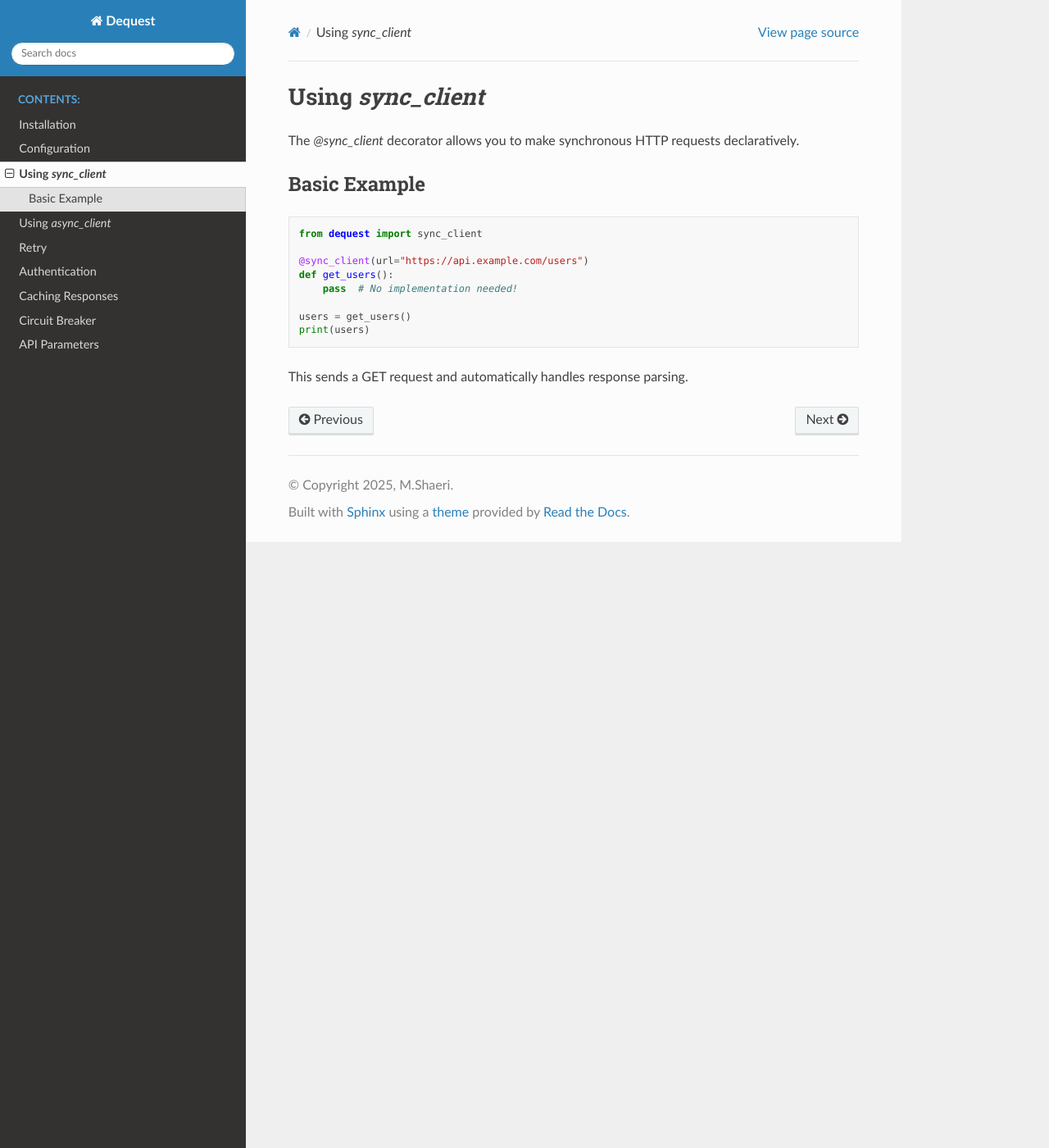
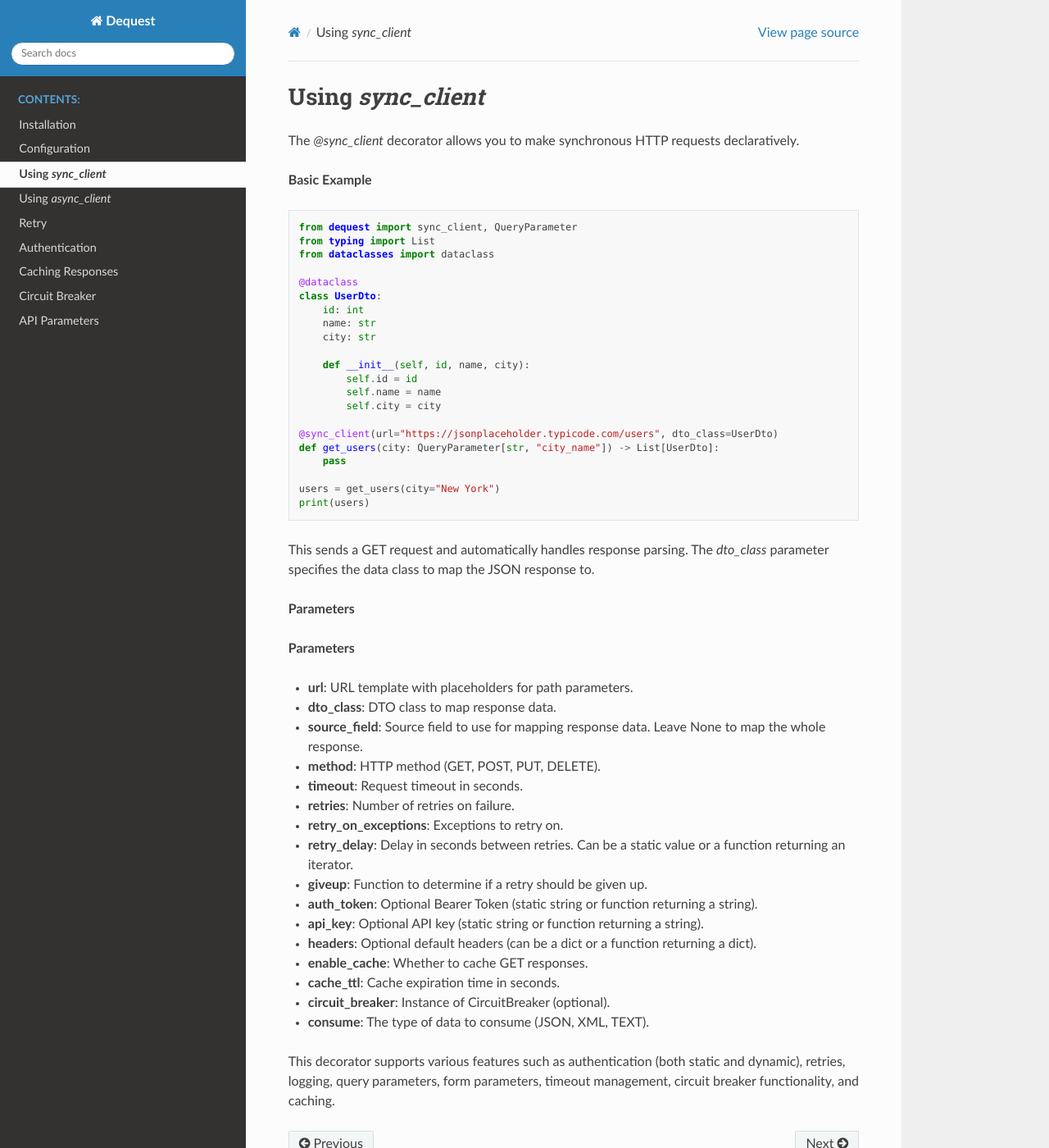
Before and after one commit to birddevelper/dequest-documentation, a Sphinx documentation site: the page built from docs/source/sync_client.rst, in a window 1280 px wide and 1400 px high. Shown: the whole window at 82% size. Built offline with Sphinx 7.4.7 and the Read the Docs theme 3.1.0, drawn with Linux system fonts in a browser that asks for light colours; pages that are not in the unit, such as notebooks, are missing from menus.

Commit message:
doc: enhance async_client and sync_client documentation with detailed parameter descriptions and examples

```diff
--- a/docs/source/sync_client.rst
+++ b/docs/source/sync_client.rst
@@ -3,18 +3,54 @@ Using `sync_client`
 
 The `@sync_client` decorator allows you to make synchronous HTTP requests declaratively.
 
-Basic Example
--------------
+**Basic Example**
 
 .. code-block:: python
 
-   from dequest import sync_client
+    from dequest import sync_client, QueryParameter
+    from typing import List
+    from dataclasses import dataclass
 
-   @sync_client(url="https://api.example.com/users")
-   def get_users():
-       pass  # No implementation needed!
+    @dataclass
+    class UserDto:
+        id: int
+        name: str
+        city: str
 
-   users = get_users()
-   print(users)
+        def __init__(self, id, name, city):
+            self.id = id
+            self.name = name
+            self.city = city
 
-This sends a GET request and automatically handles response parsing.
+    @sync_client(url="https://jsonplaceholder.typicode.com/users", dto_class=UserDto)
+    def get_users(city: QueryParameter[str, "city_name"]) -> List[UserDto]:
+        pass
+
+    users = get_users(city="New York")
+    print(users)
+
+
+This sends a GET request and automatically handles response parsing. The `dto_class` parameter specifies the data class to map the JSON response to.
+
+**Parameters**
+
+**Parameters**
+
+- **url**: URL template with placeholders for path parameters.
+- **dto_class**: DTO class to map response data.
+- **source_field**: Source field to use for mapping response data. Leave None to map the whole response.
+- **method**: HTTP method (GET, POST, PUT, DELETE).
+- **timeout**: Request timeout in seconds.
+- **retries**: Number of retries on failure.
+- **retry_on_exceptions**: Exceptions to retry on.
+- **retry_delay**: Delay in seconds between retries. Can be a static value or a function returning an iterator.
+- **giveup**: Function to determine if a retry should be given up.
+- **auth_token**: Optional Bearer Token (static string or function returning a string).
+- **api_key**: Optional API key (static string or function returning a string).
+- **headers**: Optional default headers (can be a dict or a function returning a dict).
+- **enable_cache**: Whether to cache GET responses.
+- **cache_ttl**: Cache expiration time in seconds.
+- **circuit_breaker**: Instance of CircuitBreaker (optional).
+- **consume**: The type of data to consume (JSON, XML, TEXT).
+
+This decorator supports various features such as authentication (both static and dynamic), retries, logging, query parameters, form parameters, timeout management, circuit breaker functionality, and caching.
```
Also changed, not shown: docs/source/async_client.rst (+24 -2 lines).
